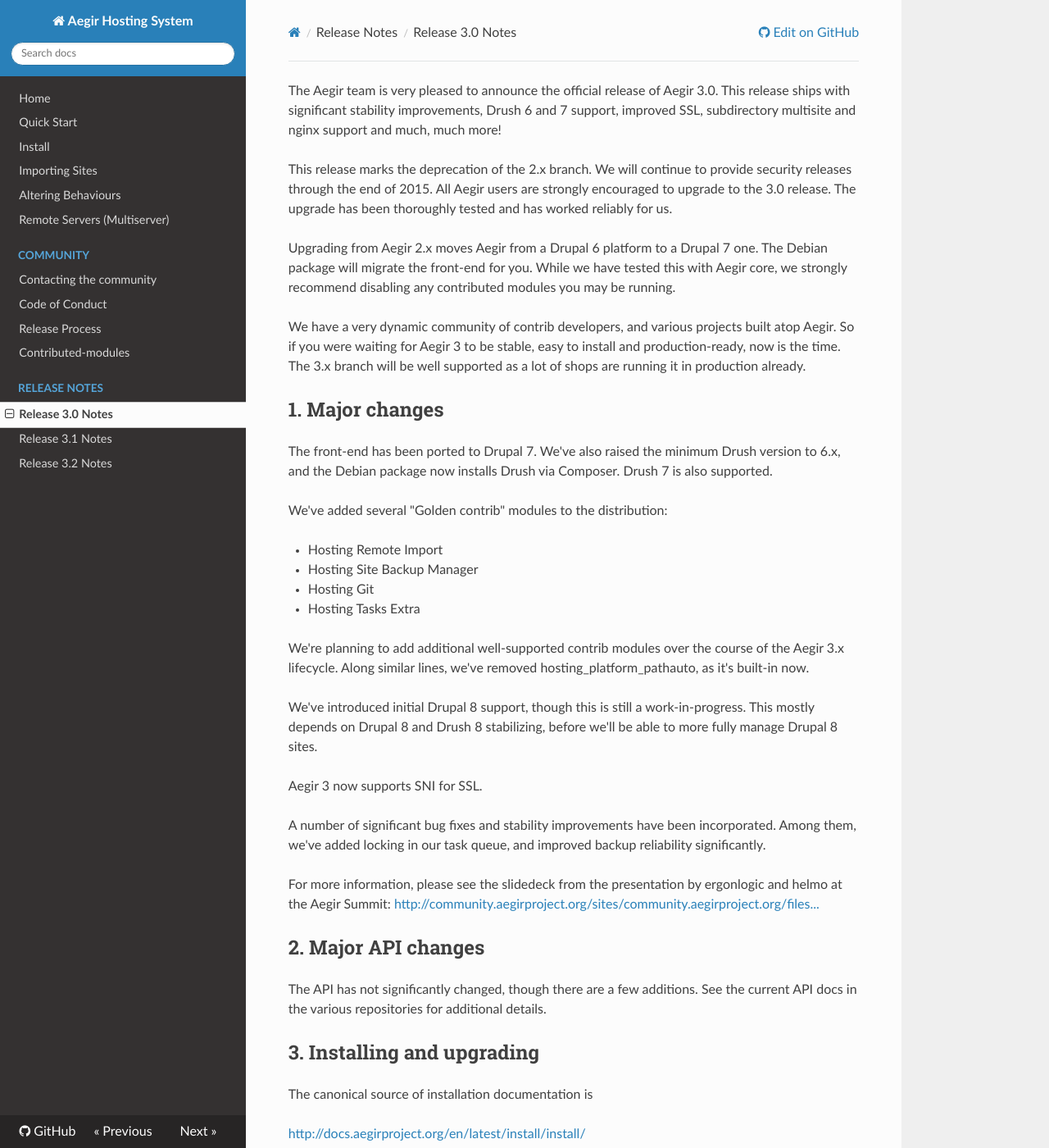
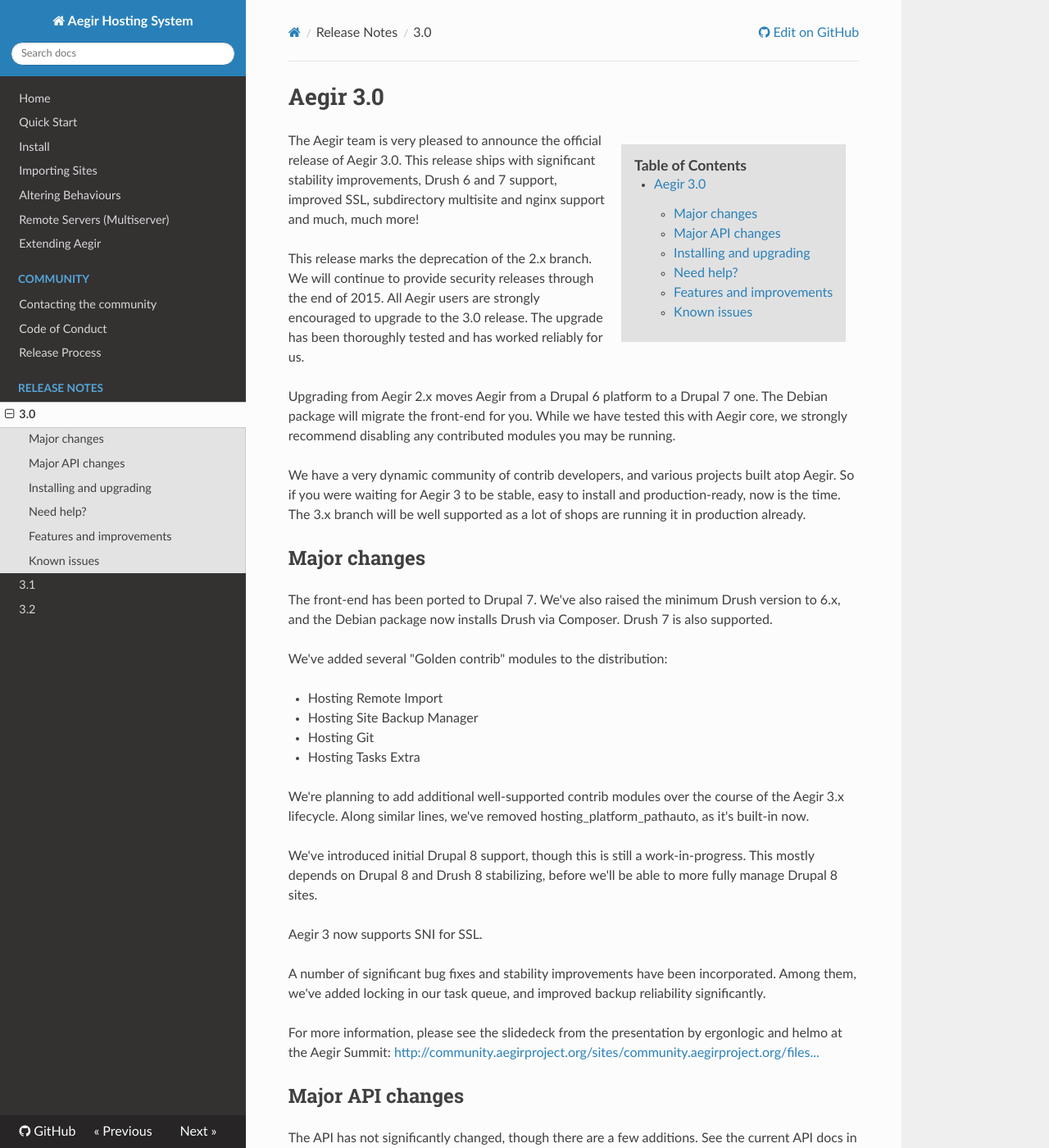
Before and after one commit to aegir-project/documentation, an MkDocs documentation site: the page built from docs/release-notes/3.0.md, in a window 1280 px wide and 1400 px high. Shown: the whole window at 82% size. Built offline with MkDocs 1.6.1, drawn with Linux system fonts in a browser that asks for light colours; nearby versions of some CDN libraries; old or Windows-style settings are respelled for this version of MkDocs; some of the changed text lies outside the part shown.

Commit message:
Switch to new menu structure, shuffle a couple pages.

```diff
--- a/docs/release-notes/3.0-release-notes.md
+++ b/docs/release-notes/3.0.md
@@ -1,3 +1,8 @@
+Aegir 3.0
+=========
+
+[TOC]
+
 The Aegir team is very pleased to announce the official release of Aegir 3.0\. This release ships with significant stability improvements, Drush 6 and 7 support, improved SSL, subdirectory multisite and nginx support and much, much more!
 
 This release marks the deprecation of the 2.x branch. We will continue to provide security releases through the end of 2015\. All Aegir users are strongly encouraged to upgrade to the 3.0 release. The upgrade has been thoroughly tested and has worked reliably for us.
@@ -6,7 +11,8 @@
 
 We have a very dynamic community of contrib developers, and various projects built atop Aegir. So if you were waiting for Aegir 3 to be stable, easy to install and production-ready, now is the time. The 3.x branch will be well supported as a lot of shops are running it in production already.
 
-## 1\. Major changes
+Major changes
+-------------
 
 The front-end has been ported to Drupal 7\. We've also raised the minimum Drush version to 6.x, and the Debian package now installs Drush via Composer. Drush 7 is also supported.
 
@@ -27,11 +33,15 @@
 
 For more information, please see the slidedeck from the presentation by ergonlogic and helmo at the Aegir Summit: [http://community.aegirproject.org/sites/community.aegirproject.org/files...](http://community.aegirproject.org/sites/community.aegirproject.org/files/aegir_core_and_contrib_-_nyc_summit_0.pdf "http://community.aegirproject.org/sites/community.aegirproject.org/files/aegir_core_and_contrib_-_nyc_summit_0.pdf")
 
-## 2\. Major API changes
+
+Major API changes
+-----------------
 
 The API has not significantly changed, though there are a few additions. See the current API docs in the various repositories for additional details.
 
-## 3\. Installing and upgrading
+
+Installing and upgrading
+------------------------
 
 The canonical source of installation documentation is
 
--- a/mkdocs.yml
+++ b/mkdocs.yml
@@ -3,16 +3,18 @@
 theme: readthedocs
 extra_css: [ 'style.css' ]
 pages:
-- ['index.md', 'Home']
-- ['quick-start.md', 'Quick Start']
-- ['install.md', 'Install']
-- ['importing-sites.md', 'Importing Sites']
-- ['altering-behaviours.md', 'Altering Behaviours']
-- ['remote-servers.md', 'Remote Servers (Multiserver)']
-- ['community/contact.md', 'Community', 'Contacting the community']
-- ['community/code-of-conduct.md', 'Community', 'Code of Conduct']
-- ['community/release-process.md', 'Community', 'Release Process']
-- ['community/contrib-modules.md', 'Community', 'Contributed-modules']
-- ['release-notes/3.0-release-notes.md', 'Release Notes', 'Release 3.0 Notes']
-- ['release-notes/3.1-release-notes.md', 'Release Notes', 'Release 3.1 Notes']
-- ['release-notes/3.2-release-notes.md', 'Release Notes', 'Release 3.2 Notes']
+- Home: 'index.md'
+- 'Quick Start': 'quick-start.md'
+- Install: 'install.md'
+- 'Importing Sites': 'importing-sites.md'
+- 'Altering Behaviours': 'altering-behaviours.md'
+- 'Remote Servers (Multiserver)': 'remote-servers.md'
+- 'Extending Aegir': 'contrib-modules.md'
+- Community:
+  - 'Contacting the community': 'community/contact.md'
+  - 'Code of Conduct': 'community/code-of-conduct.md'
+  - 'Release Process': 'community/release-process.md'
+- 'Release Notes':
+  - 3.0: 'release-notes/3.0.md'
+  - 3.1: 'release-notes/3.1.md'
+  - 3.2: 'release-notes/3.2.md'
```
Also changed, not shown: other parts of docs/release-notes/3.0.md (+9 -3 lines), docs/contrib-modules.md (renamed from docs/community/contrib-modules.md, +22 -9 lines), docs/release-notes/3.1.md (renamed from docs/release-notes/3.1-release-notes.md, +2 -2 lines), docs/release-notes/3.2.md (renamed from docs/release-notes/3.2-release-notes.md, +2 -2 lines).
